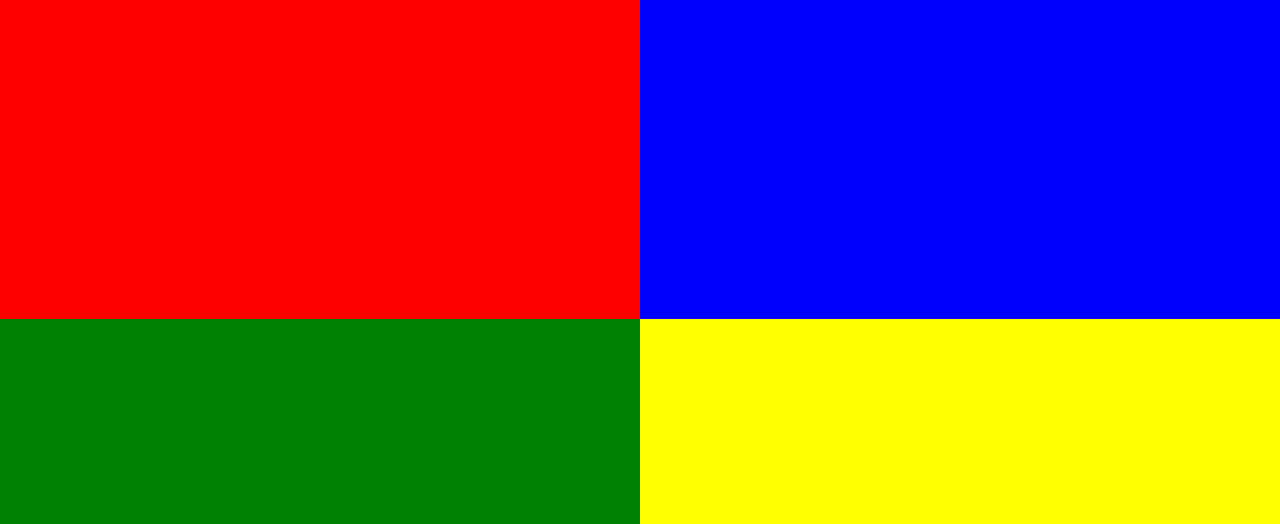
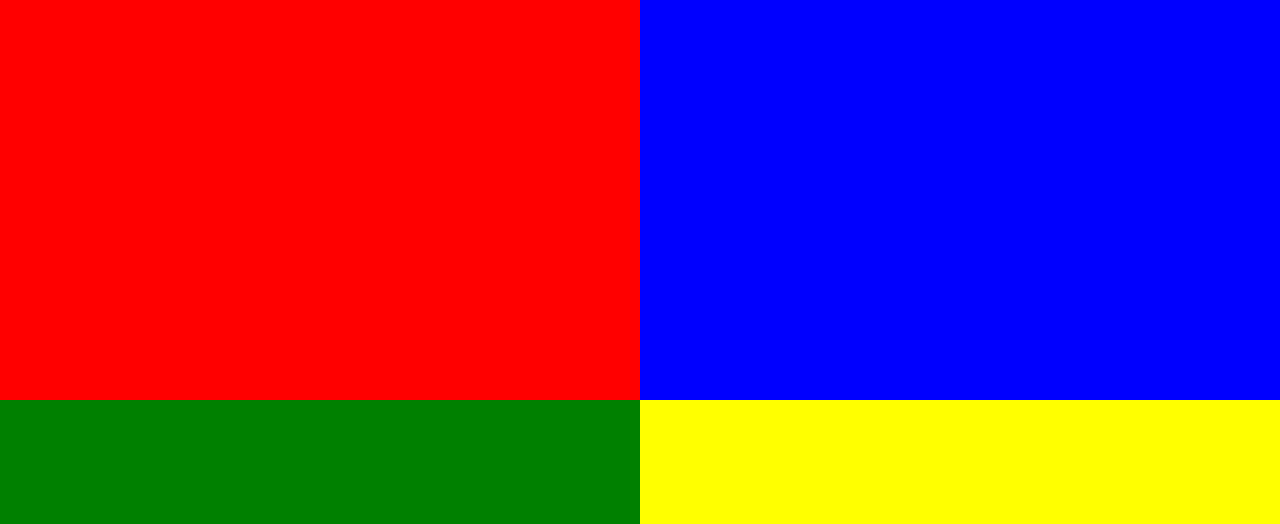
Before and after one commit to MahmoudSalman02/Responsiv-Design-1, a plain HTML site: page index.html in a window 1280 px wide. Shown: the top 524 px of the page. Drawn offline with Linux system fonts and the light colour scheme.

Commit message:
Update style.css

```diff
--- a/style.css
+++ b/style.css
@@ -10,7 +10,7 @@ table{
 }
 th{
 	width:50%;
-	height:5%;
+	height:50%;
 }
 .one th:first-of-type{
 	background-color:red;
```
